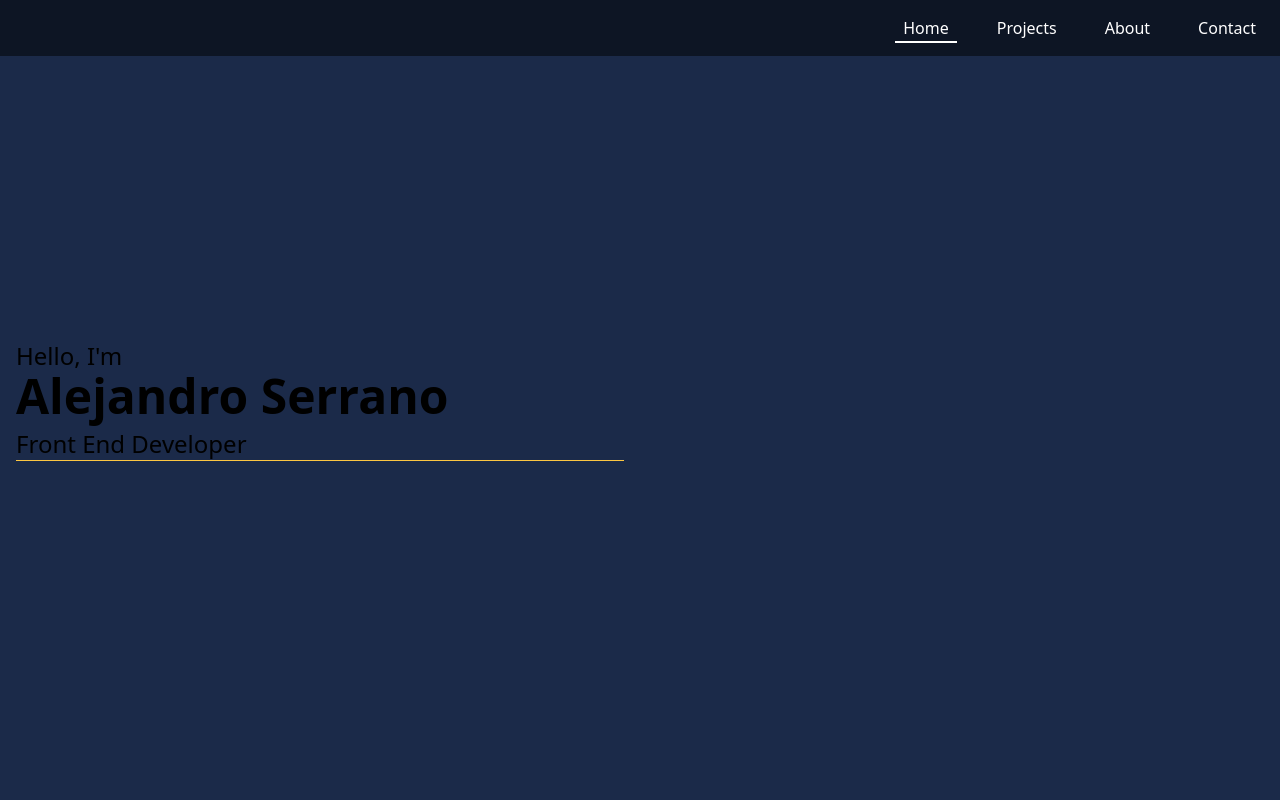
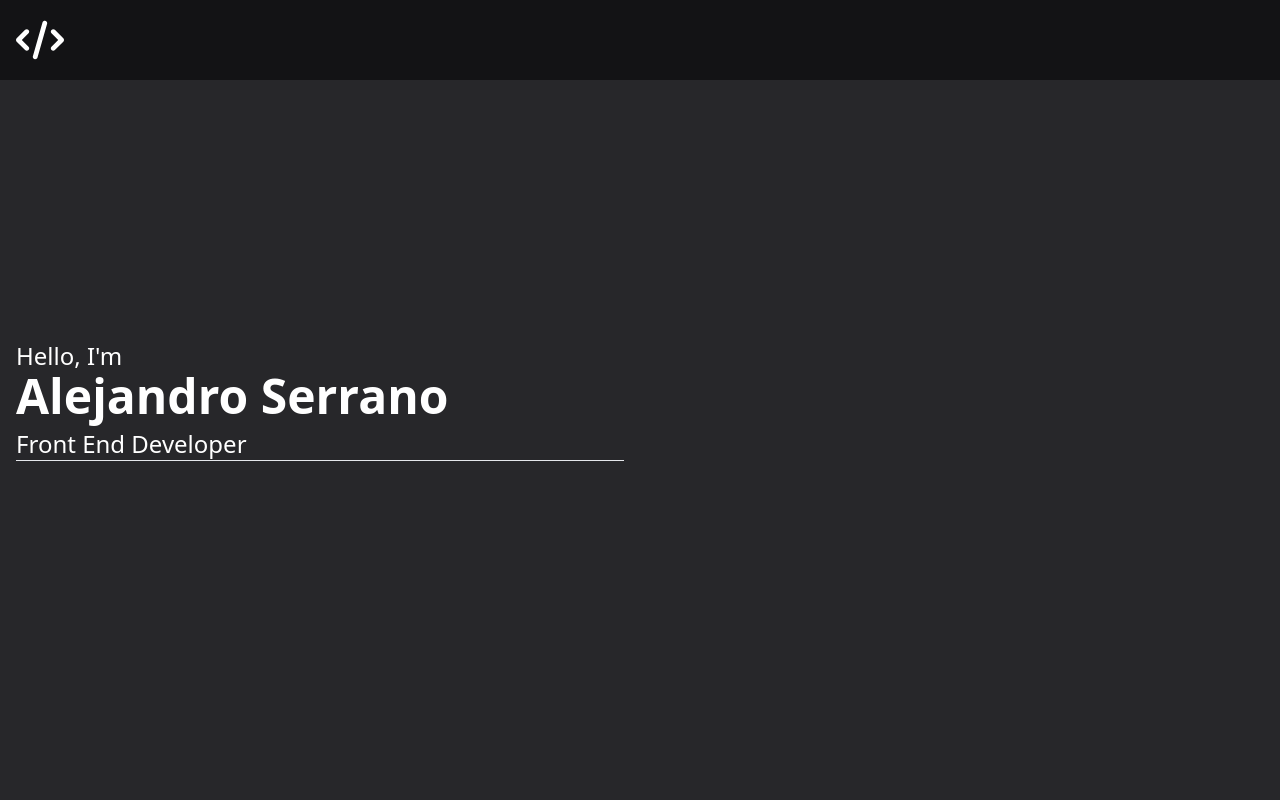
Before and after one commit to Andresser17/andresser17.github.io, a React (Create React App) app: page / in a window 1280 px wide. Shown: the top 800 px of the page. Built offline with nearby package versions, Linux system fonts and the light colour scheme.

Commit message:
feat: add page-icon.svg, add new classes in tailwind.config.js

```diff
--- a/src/App.js
+++ b/src/App.js
@@ -4,10 +4,11 @@ import Projects from "sections/Projects";
 import About from "sections/About";
 import Contact from "sections/Contact";
 import Footer from "sections/Footer";
+// Routes
 
 function App() {
   return (
-    <div className="bg-first text-second">
+    <div className="bg-bg text-text dark">
       <Home />
       <main>
         <Projects />
--- a/src/index.css
+++ b/src/index.css
@@ -2,6 +2,12 @@
 @tailwind components;
 @tailwind utilities;
 /* Palettes */
+
+* {
+  margin: 0;
+  padding: 0;
+  box-sizing: border-box;
+}
 
 @layer base {
   :root {
@@ -10,7 +16,7 @@
     --hover: theme("colors.blue.700");
     --active: theme("colors.blue.800");
     --focus: theme("colors.blue.800");
-    --focus-border: theme("colors.gray.200");
+    --outline: theme("colors.gray.200");
     --border: theme("colors.gray.100");
     --disabled-opacity: 0.5;
     /* --disabled: theme("colors.blue.400"); */
@@ -24,7 +30,7 @@
     --hover: theme("colors.blue.700");
     --active: theme("colors.blue.800");
     --focus: theme("colors.blue.800");
-    --focus-border: theme("colors.gray.200");
+    --outline: theme("colors.gray.200");
     --border: theme("colors.gray.100");
     --disabled-opacity: 0.5;
     /* --disabled: theme("colors.blue.400"); */
@@ -38,7 +44,7 @@
     --hover: theme("colors.gray.200");
     --active: theme("colors.gray.300");
     --focus: theme("colors.gray.300");
-    --focus-border: theme("colors.blue.700");
+    --outline: theme("colors.blue.700");
     --border: theme("colors.blue.600");
     /* --disabled: theme("colors.gray.500"); */
     /* --disabled-text: theme("colors.blue.800"); */
@@ -51,7 +57,7 @@
     --hover: theme("colors.gray.800");
     --active: theme("colors.gray.700");
     --focus: theme("colors.gray.700");
-    --focus-border: theme("colors.blue.600");
+    --outline: theme("colors.blue.600");
     --border: theme("colors.blue.500");
     /* --disabled: theme("colors.gray.400"); */
     /* --disabled-text: theme("colors.blue.800"); */
@@ -64,7 +70,7 @@
     --hover: theme("colors.gray.700");
     --active: theme("colors.gray.800");
     --focus: theme("colors.gray.800");
-    --focus-border: theme("colors.gray.200");
+    --outline: theme("colors.gray.200");
     --border: theme("colors.gray.100");
     /* --disabled: theme("colors.gray.400"); */
     /* --disabled-text: theme("colors.gray.100"); */
@@ -77,7 +83,7 @@
     --hover: theme("colors.gray.200");
     --active: theme("colors.gray.300");
     --focus: theme("colors.gray.300");
-    --focus-border: theme("colors.gray.900");
+    --outline: theme("colors.gray.900");
     --border: theme("colors.gray.800");
     /* --disabled: theme("colors.gray.800"); */
     /* --disabled-text: theme("colors.gray.100"); */
@@ -90,7 +96,7 @@
     --hover: theme("colors.gray.800");
     --active: theme("colors.gray.700");
     --focus: theme("colors.gray.700");
-    --focus-border: theme("colors.gray.500");
+    --outline: theme("colors.gray.500");
     --border: theme("colors.gray.400");
     /* --disabled: theme("colors.gray.200"); */
     /* --disabled-text: theme("colors.gray.400"); */
@@ -103,7 +109,7 @@
     --hover: theme("colors.green.700");
     --active: theme("colors.green.800");
     --focus: theme("colors.green.800");
-    --focus-border: theme("colors.gray.500");
+    --outline: theme("colors.gray.500");
     --border: theme("colors.gray.400");
     /* --disabled: theme("colors.green.400"); */
     /* --disabled-text: theme("colors.gray.100"); */
@@ -116,7 +122,7 @@
     --hover: theme("colors.gray.200");
     --active: theme("colors.gray.300");
     --focus: theme("colors.gray.300");
-    --focus-border: theme("colors.green.700");
+    --outline: theme("colors.green.700");
     --border: theme("colors.green.600");
     /* --disabled: theme("colors.gray.500"); */
     /* --disabled-text: theme("colors.green.800"); */
@@ -129,7 +135,7 @@
     --hover: theme("colors.gray.800");
     --active: theme("colors.gray.700");
     --focus: theme("colors.gray.700");
-    --focus-border: theme("colors.green.700");
+    --outline: theme("colors.green.700");
     --border: theme("colors.green.600");
     /* --disabled: theme("colors.gray.400"); */
     /* --disabled-text: theme("colors.green.800"); */
@@ -142,7 +148,7 @@
     --hover: theme("colors.red.700");
     --active: theme("colors.red.800");
     --focus: theme("colors.red.800");
-    --focus-border: theme("colors.zinc.600");
+    --outline: theme("colors.zinc.600");
     --border: theme("colors.zinc.400");
     /* --disabled: theme("colors.red.300"); */
     /* --disabled-text: theme("colors.gray.100"); */
@@ -155,7 +161,7 @@
     --hover: theme("colors.gray.200");
     --active: theme("colors.gray.300");
     --focus: theme("colors.gray.300");
-    --focus-border: theme("colors.red.700");
+    --outline: theme("colors.red.700");
     --border: theme("colors.red.600");
     /* --disabled: theme("colors.gray.500"); */
     /* --disabled-text: theme("colors.red.800"); */
@@ -168,7 +174,7 @@
     --hover: theme("colors.gray.800");
     --active: theme("colors.gray.700");
     --focus: theme("colors.gray.700");
-    --focus-border: theme("colors.red.700");
+    --outline: theme("colors.red.700");
     --border: theme("colors.red.600");
     /* --disabled: theme("colors.gray.400"); */
     /* --disabled-text: theme("colors.red.800"); */
@@ -181,7 +187,7 @@
     --hover: theme("colors.yellow.500");
     --active: theme("colors.yellow.600");
     --focus: theme("colors.yellow.600");
-    --focus-border: theme("colors.gray.700");
+    --outline: theme("colors.gray.700");
     --border: theme("colors.gray.800");
     /* --disabled: theme("colors.yellow.200"); */
     /* --disabled-text: theme("colors.gray.500"); */
@@ -194,7 +200,7 @@
     --hover: theme("colors.gray.200");
     --active: theme("colors.gray.300");
     --focus: theme("colors.gray.300");
-    --focus-border: theme("colors.yellow.500");
+    --outline: theme("colors.yellow.500");
     --border: theme("colors.yellow.400");
     /* --disabled: theme("colors.gray.500"); */
     /* --disabled-text: theme("colors.yellow.600"); */
@@ -207,7 +213,7 @@
     --hover: theme("colors.gray.800");
     --active: theme("colors.gray.700");
     --focus: theme("colors.gray.700");
-    --focus-border: theme("colors.yellow.500");
+    --outline: theme("colors.yellow.500");
     --border: theme("colors.yellow.400");
     /* --disabled: theme("colors.gray.500"); */
     /* --disabled-text: theme("colors.yellow.600"); */
@@ -220,7 +226,7 @@
     --hover: theme("colors.cyan.500");
     --active: theme("colors.cyan.600");
     --focus: theme("colors.cyan.600");
-    --focus-border: theme("colors.gray.300");
+    --outline: theme("colors.gray.300");
     --border: theme("colors.gray.200");
     /* --disabled: theme("colors.cyan.200"); */
     /* --disabled-text: theme("colors.gray.400"); */
@@ -233,7 +239,7 @@
     --hover: theme("colors.gray.200");
     --active: theme("colors.gray.300");
     --focus: theme("colors.gray.300");
-    --focus-border: theme("colors.cyan.500");
+    --outline: theme("colors.cyan.500");
     --border: theme("colors.cyan.400");
     /* --disabled: theme("colors.gray.500"); */
     /* --disabled-text: theme("colors.cyan.600"); */
@@ -246,7 +252,7 @@
     --hover: theme("colors.gray.800");
     --active: theme("colors.gray.700");
     --focus: theme("colors.gray.700");
-    --focus-border: theme("colors.cyan.500");
+    --outline: theme("colors.cyan.500");
     --border: theme("colors.cyan.400");
     /* --disabled: theme("colors.gray.400"); */
     /* --disabled-text: theme("colors.cyan.600"); */
@@ -259,7 +265,7 @@
     --hover: theme("colors.gray.200");
     --active: theme("colors.gray.300");
     --focus: theme("colors.gray.300");
-    --focus-border: theme("colors.zinc.700");
+    --outline: theme("colors.zinc.700");
     --border: theme("colors.zinc.700");
     /* --disabled: theme("colors.gray.400"); */
     /* --disabled-text: theme("colors.white"); */
@@ -272,7 +278,7 @@
     --hover: theme("colors.zinc.700");
     --active: theme("colors.zinc.600");
     --focus: theme("colors.zinc.600");
-    --focus-border: theme("colors.zinc.800");
+    --outline: theme("colors.zinc.800");
     --border: theme("colors.zinc.500");
     /* --disabled: theme("colors.zinc.500"); */
     /* --disabled-text: theme("colors.zinc.800"); */
@@ -281,11 +287,11 @@
 
   .flat {
     --bg: rgba(0, 0, 0, 0);
-    /* --text: theme("colors.blue.600"); */
+    --text: theme("colors.blue.600");
     --hover: rgba(0, 0, 0, 0.1);
     --active: rgba(56, 101, 234, 0.3);
     --focus: rgba(0, 0, 0, 0);
-    --focus-border: theme("colors.gray.400");
+    --outline: theme("colors.gray.400");
     --border: rgba(0, 0, 0, 0);
   }
 
@@ -295,7 +301,7 @@
     --hover: rgba(0, 0, 0, 0.1);
     --active: rgba(0, 0, 0, 0.2);
     --focus: rgba(0, 0, 0, 0);
-    --focus-border: theme("colors.gray.700");
+    --outline: theme("colors.gray.700");
     --border: rgba(0, 0, 0, 0);
   }
 
@@ -305,7 +311,7 @@
     --hover: rgba(0, 0, 0, 0.1);
     --active: rgba(0, 0, 0, 0.2);
     --focus: rgba(0, 0, 0, 0);
-    --focus-border: theme("colors.gray.900");
+    --outline: theme("colors.gray.900");
     --border: rgba(0, 0, 0, 0);
   }
 }
--- a/src/sections/Home.js
+++ b/src/sections/Home.js
@@ -2,6 +2,7 @@ import { useState, useEffect } from "react";
 // Icons
 import { ReactComponent as MenuIcon } from "icons/menu-icon.svg";
 import { ReactComponent as CloseIcon } from "icons/close-icon.svg";
+import { ReactComponent as PageIcon } from "icons/page-icon.svg";
 
 function Menu(props) {
   const [showMenu, setShowMenu] = useState("hidden");
@@ -59,61 +60,56 @@ function MenuButton(props) {
 }
 
 function TopPanel(props) {
+  const routes = [
+    { label: "Home", value: "#home" },
+    { label: "Projects", value: "#projects" },
+    { label: "About", value: "/about" },
+    { label: "Contact", value: "#contact" },
+  ];
   // Manage scroll position
   const [scrollPosition, setScrollPosition] = useState(0);
+  // Styles
+  const homeStyle = "bg-black/50 text-white";
+  const inactiveStyle = "sm:bg-black/20 sm:text-white/20 sm:text-xs";
+  const activeStyle =
+    "sm:hover:text-base sm:hover:py-4 sm:hover:bg-black/50 sm:hover:text-white ";
+  const topPanelStyles =
+    "fixed top-0 w-full p-2 sm:p-4 flex sm:justify-between transition-all duration-300 ease-out z-10";
 
-  const handleScroll = () => {
+  const handleScrollPosition = () => {
     const position = window.scrollY;
 
     setScrollPosition(position);
   };
 
   useEffect(() => {
-    window.addEventListener("scroll", handleScroll);
+    window.addEventListener("scroll", handleScrollPosition);
 
     return () => {
-      window.removeEventListener("scroll", handleScroll);
+      window.removeEventListener("scroll", handleScrollPosition);
     };
   }, []);
 
-  // Top Panel behaviour
-  const base =
-    "fixed top-0 w-full py-2 sm:py-4 flex flex-col items-end sm:flex-row sm:justify-end transition-all duration-300 ease-out z-10";
-  const home = "bg-black/50 text-white";
-  const inactive = "sm:bg-black/20 sm:text-white/20 sm:text-xs";
-  const active =
-    "sm:hover:text-base sm:hover:py-4 sm:hover:bg-black/50 sm:hover:text-white ";
-
-  let styles = "";
-
-  if (scrollPosition === 0) {
-    styles = `${base} ${home}`;
-  } else {
-    styles = `${base} ${inactive} ${active}`;
-  }
-
-  return <div className={styles}>{props.children}</div>;
+  return (
+    <div
+      className={`${topPanelStyles} ${
+        scrollPosition > 0 ? `${inactiveStyle} ${activeStyle}` : homeStyle
+      }`}
+    >
+      <PageIcon className="w-12 h-12 text-text" />
+      {/* <Menu routes={routes} /> */}
+    </div>
+  );
 }
 
 function Home() {
-  const [selected, setSelected] = useState("home");
-  const [toggle, setToggle] = useState(false);
-
   return (
     <header
       id="home"
       className="flex items-center min-h-screen cont-blue-gradient"
     >
       {/* Top panel */}
-      <TopPanel>
-        <MenuButton toggle={toggle} setToggle={setToggle} menuId="menu" />
-        <Menu
-          onSelectedChange={setSelected}
-          selected={selected}
-          items={["Home", "Projects", "About", "Contact"]}
-          toggle={toggle}
-        />
-      </TopPanel>
+      <TopPanel />
       {/* Home */}
       <div className="flex flex-col w-full p-4 sm:w-2/4">
         <span className="block mb-2 text-2xl font-extralight">
--- a/tailwind.config.js
+++ b/tailwind.config.js
@@ -1,40 +1,24 @@
 module.exports = {
+  jit: true,
   content: ["./src/**/*.{js,jsx,ts,tsx}"],
   theme: {
-    extend: {},
-    backgroundColor: (theme) => ({
-      ...theme("colors"),
-      first: "#1B2A49",
-      second: "#298FFF",
-      third: "#F1F1E6",
-      fourth: "#FCC642",
-    }),
-    borderColor: (theme) => ({
-      ...theme("colors"),
-      first: "#1B2A49",
-      second: "#298FFF",
-      third: "#F1F1E6",
-      fourth: "#FCC642",
-    }),
-    stroke: (theme) => ({
-      ...theme("colors"),
-      first: "#1B2A49",
-      second: "#298FFF",
-      third: "#F1F1E6",
-      fourth: "#FCC642",
-    }),
-    fill: (theme) => ({
-      ...theme("colors"),
-      first: "#1B2A49",
-      second: "#298FFF",
-      third: "#F1F1E6",
-      fourth: "#FCC642",
-    }),
-  },
-  variants: {
     extend: {
-      backgroundColor: ["active"],
+      colors: {
+        bg: "var(--bg)",
+        text: "var(--text)",
+        hover: "var(--hover)",
+        active: "var(--active)",
+        focus: "var(--focus)",
+        "focus-border": "var(--focus-border)",
+        border: "var(--border)",
+        disabled: "var(--disabled)",
+        "disabled-text": "var(--disabled-text)",
+        "disabled-border": "var(--disabled-border)",
+      },
     },
   },
   plugins: [],
+  corePlugins: {
+    preflight: true,
+  }
 };
```
Also changed, not shown: src/icons/page-icon.svg (added).
